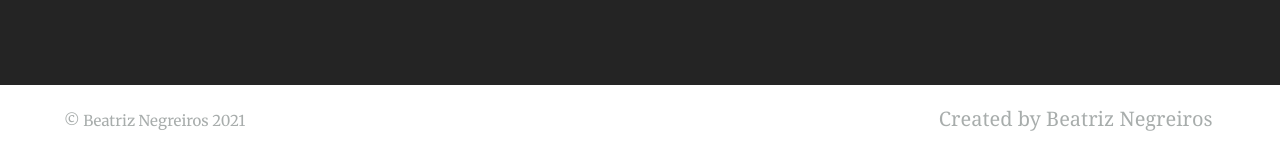
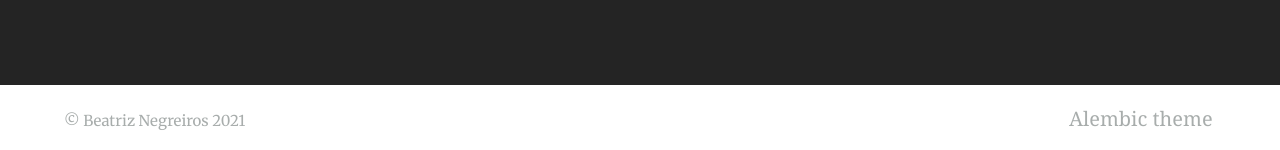
Before and after one commit to beatriznegreiros/beatriznegreiros_old2, a Jekyll site: the page built from offline.md, in a window 1280 px wide. Shown: the part 747-897 px from the top of the page. Built offline with Jekyll 4.4.1, drawn with Linux system fonts in a browser that asks for light colours.

Commit message:
credits to alembic creat.

```diff
--- a/_config.yml
+++ b/_config.yml
@@ -131,8 +131,8 @@ navigation_header:
 
 
 navigation_footer:
-- title: Created by Beatriz Negreiros
-  url: https://www.iws.uni-stuttgart.de/institut/team/Negreiros/
+- title: Alembic theme
+  url: https://alembic.darn.es/
 
 social_links: # Appears in sidebar. Set the urls then uncomment and comment out as desired
   LinkedIn: https://www.linkedin.com/in/beatriz-negreiros/
```
